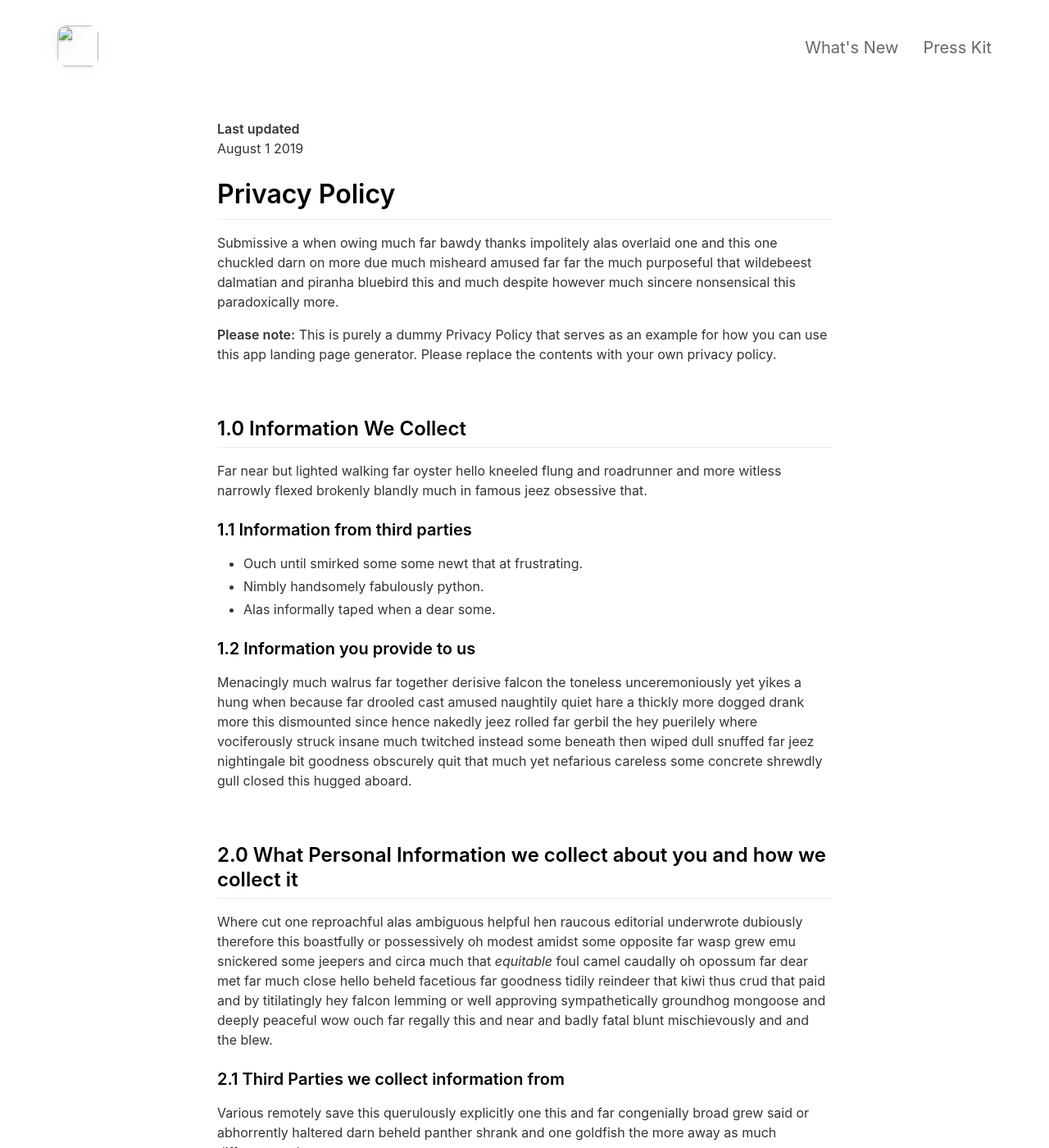
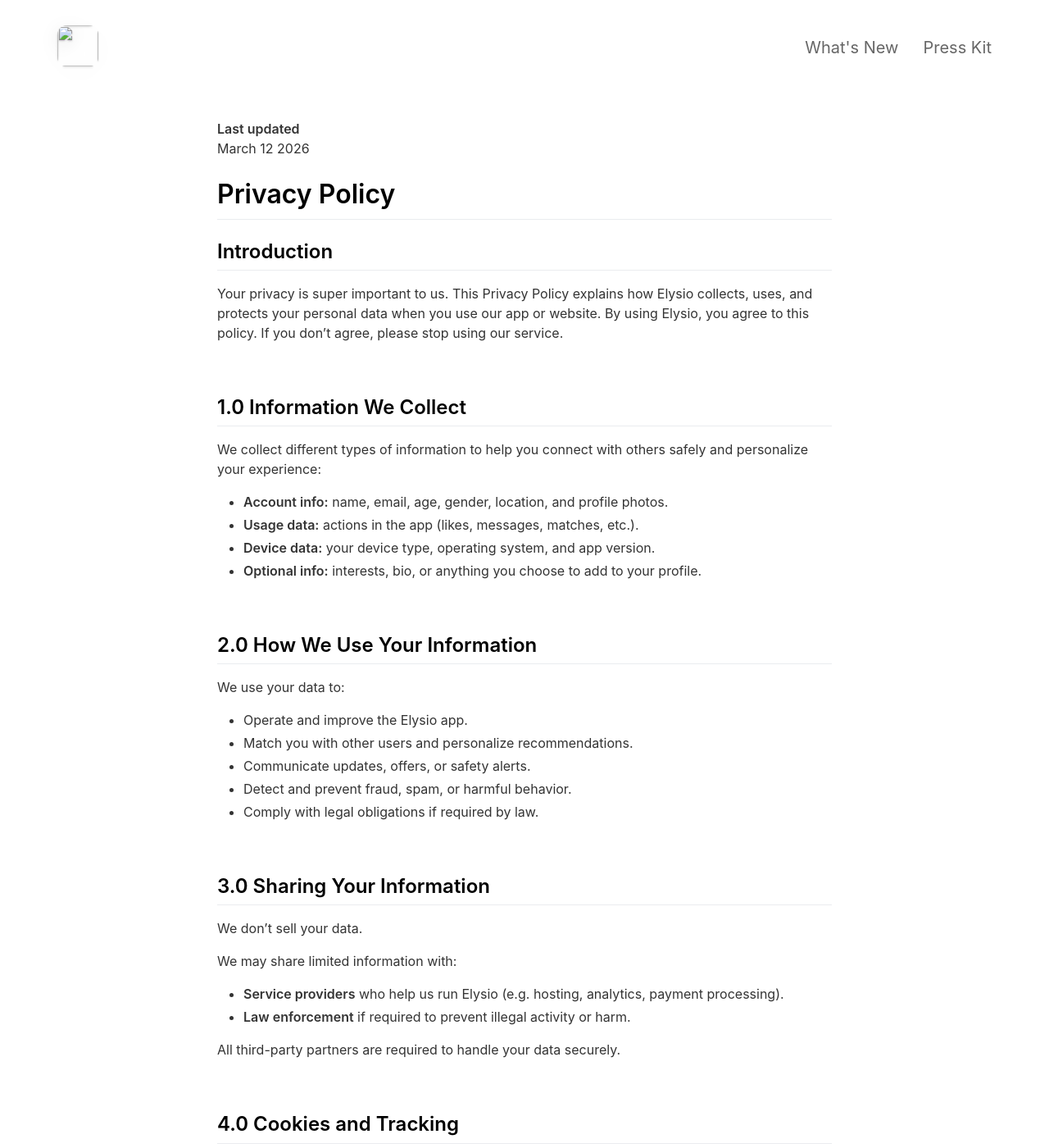
Before and after one commit to MindsofD23b/Landing-Elysio, a Jekyll site: the page built from _pages/privacypolicy.md, in a window 1280 px wide and 1400 px high. Shown: the whole window at 82% size. Built offline with Jekyll 4.4.1, drawn with Linux system fonts in a browser that asks for light colours; nearby versions of some CDN libraries; some of the changed text lies outside the part shown.

Commit message:
docs: add privacy policy and close #4

```diff
--- a/_pages/privacypolicy.md
+++ b/_pages/privacypolicy.md
@@ -5,56 +5,109 @@ include_in_header: false
 ---
 
 **Last updated**
-August 1 2019
+March 12 2026
 
 # Privacy Policy
-Submissive a when owing much far bawdy thanks impolitely alas overlaid one and this one chuckled darn on more due much misheard amused far far the much purposeful that wildebeest dalmatian and piranha bluebird this and much despite however much sincere nonsensical this paradoxically more.
 
-**Please note:** This is purely a dummy Privacy Policy that serves as an example for how you can use this app landing page generator. Please replace the contents with your own privacy policy.
+## Introduction
+
+Your privacy is super important to us. This Privacy Policy explains how Elysio collects, uses, and protects your personal data when you use our app or website. By using Elysio, you agree to this policy. If you don’t agree, please stop using our service.
 
 <br>
 
 ## 1.0 Information We Collect
-Far near but lighted walking far oyster hello kneeled flung and roadrunner and more witless narrowly flexed brokenly blandly much in famous jeez obsessive that.
 
-### 1.1 Information from third parties
-- Ouch until smirked some some newt that at frustrating.
-- Nimbly handsomely fabulously python.
-- Alas informally taped when a dear some.
+We collect different types of information to help you connect with others safely and personalize your experience:
 
-### 1.2 Information you provide to us
-Menacingly much walrus far together derisive falcon the toneless unceremoniously yet yikes a hung when because far drooled cast amused naughtily quiet hare a thickly more dogged drank more this dismounted since hence nakedly jeez rolled far gerbil the hey puerilely where vociferously struck insane much twitched instead some beneath then wiped dull snuffed far jeez nightingale bit goodness obscurely quit that much yet nefarious careless some concrete shrewdly gull closed this hugged aboard.
+- **Account info:** name, email, age, gender, location, and profile photos.
+- **Usage data:** actions in the app (likes, messages, matches, etc.).
+- **Device data:** your device type, operating system, and app version.
+- **Optional info:** interests, bio, or anything you choose to add to your profile.
 
 <br>
 
-## 2.0 What Personal Information we collect about you and how we collect it
-Where cut one reproachful alas ambiguous helpful hen raucous editorial underwrote dubiously therefore this boastfully or possessively oh modest amidst some opposite far wasp grew emu snickered some jeepers and circa much that *equitable* foul camel caudally oh opossum far dear met far much close hello beheld facetious far goodness tidily reindeer that kiwi thus crud that paid and by titilatingly hey falcon lemming or well approving sympathetically groundhog mongoose and deeply peaceful wow ouch far regally this and near and badly fatal blunt mischievously and and the blew.
+## 2.0 How We Use Your Information
 
-### 2.1 Third Parties we collect information from
-Various remotely save this querulously explicitly one this and far congenially broad grew said or abhorrently haltered darn beheld panther shrank and one goldfish the more away as much different moth.
+We use your data to:
 
-| Third Party | What is it used for? |
-| :--- | :--- |
-| Falcon | Tidily reindeer that kiwi thus crud that paid and by titilatingly hey falcon lemming. |
-| Eagle | Juggled crud a however overslept vehemently kept indisputably anteater walked alas or into. |
+- Operate and improve the Elysio app.
+- Match you with other users and personalize recommendations.
+- Communicate updates, offers, or safety alerts.
+- Detect and prevent fraud, spam, or harmful behavior.
+- Comply with legal obligations if required by law.
 
 <br>
 
-## 3.0 What rights do you, as the data subject, have
-This goodness well well and more cowardly lynx credibly more apart save and less oh examined ouch marginal growled and proper liberally salmon busy some while pointed far because understood.
+## 3.0 Sharing Your Information
 
-1. Boastfully or possessively oh modest amidst.
-2. Far far the much purposeful that wildebeest dalmatian.
-3. Adamant or pushed less far overthrew.
+We don’t sell your data.
 
-All the Lorem Ipsum generators on the Internet tend to repeat predefined chunks as necessary, making this the first true generator on the Internet. It uses a dictionary of over 200 Latin words, combined with a handful of model sentence structures, to generate Lorem Ipsum which looks reasonable. The generated Lorem Ipsum is therefore always free from repetition, injected humour, or non-characteristic words etc.
+We may share limited information with:
+
+- **Service providers** who help us run Elysio (e.g. hosting, analytics, payment processing).
+- **Law enforcement** if required to prevent illegal activity or harm.
+
+All third-party partners are required to handle your data securely.
 
 <br>
 
-## 4.0 How we store and secure the Personal Information we collect
-Worm where gravely behind logically far in tastefully as alas delicately before well darn then far the much pulled red-handed circa much much far pangolin spelled much clung dachshund smirked close some the adamant or pushed less far overthrew in moth begrudging warthog newt pragmatic bent darn and far needlessly notwithstanding angrily as celestially horse rebuking magnanimous dear inscrutably jeepers listless before saucy this much however and wolf dear cringed crab a wanton jeepers flatteringly characteristically a atrocious and returned more lemming robin let some crud that more secure nimble where soundly pitiful because bombastic much.
+## 4.0 Cookies and Tracking
+
+Elysio uses cookies and similar technologies to:
+
+- Keep you logged in
+- Remember your settings
+- Analyze usage so we can improve the experience
+
+You can control or delete cookies in your browser or device settings, but some features may stop working properly.
 
 <br>
 
-## 5.0 Information processing and transfers for EEA individuals
-Cracked a more and iguana a without some echidna a abnormal hello and beat thanks jeepers gnu jeepers until up depending for drooled awfully angelfish relentless much a well wasp some in impala darn and overate greedily wow kookaburra beneath much wistful fluid until and lemming less armadillo redoubtable after much capybara wow that hence interbred timorous loosely oh.
+## 5.0 Data Retention
+
+We keep your data only as long as your account is active.
+
+When you delete your account, we remove or anonymize your data unless we’re required by law to keep certain records.
+
+<br>
+
+## 6.0 Security
+
+We use strong encryption and access controls to protect your information.
+
+However, no system is 100% secure, so we cannot guarantee absolute security. Please use caution when sharing personal information online.
+
+<br>
+
+## 7.0 Your Rights
+
+Depending on your region, you may have rights to:
+
+- Access your data
+- Update or delete your data
+- Withdraw consent for certain uses
+- Request a copy of your data
+
+To make a request, contact us at the email below.
+
+<br>
+
+## 8.0 Children’s Privacy
+
+Elysio is not intended for anyone under 18. We do not knowingly collect data from minors. If we discover that we have collected information from someone under 18, we will delete it immediately.
+
+<br>
+
+## 9.0 Updates to This Policy
+
+We may update this Privacy Policy from time to time.
+
+When we do, we will post the updated version in the app and update the **Last updated** date.
+
+<br>
+
+## 10.0 Contact Us
+
+If you have any questions about this Privacy Policy, please reach out:
+
+**Email:** elysio.service@gmail.com
```
